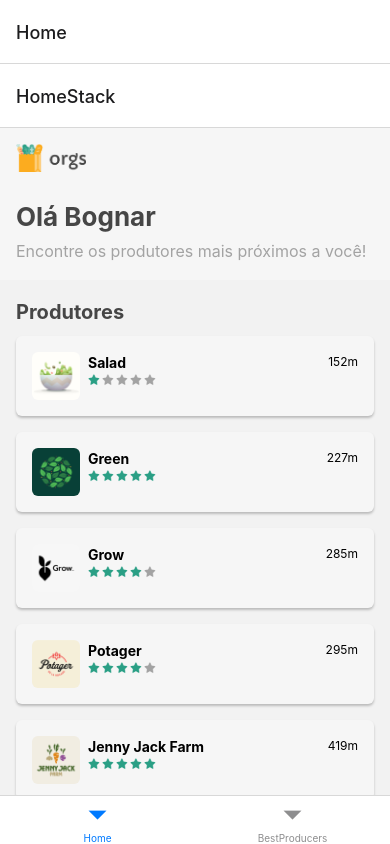
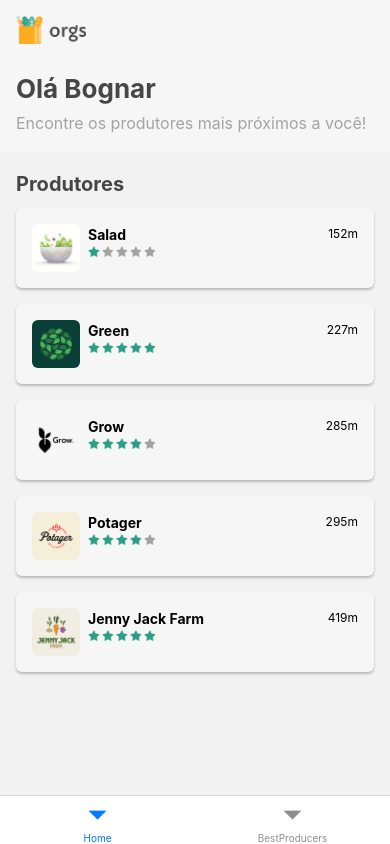
Before and after one commit to bognarjunior/Alura-React-Native, a React Native app in the folder orgsHooks/: screen / in a window 390 px wide. Built offline with nearby package versions, Linux system fonts and the light colour scheme.

Commit message:
Update navigation
Update navigation, remove header default and create back button

```diff
--- a/orgsHooks/src/components/Top.js
+++ b/orgsHooks/src/components/Top.js
@@ -1,5 +1,6 @@
 import React from 'react';
 import {Image, StyleSheet, Dimensions, TouchableOpacity} from 'react-native';
+import {useNavigation} from '@react-navigation/native';
 
 import Text from './Text';
 
@@ -12,6 +13,7 @@ const HEIGHT_DEFAULT = 270;
 
 export default function Top({title, image = top, height = HEIGHT_DEFAULT}) {
   const styles = funcStyles(height);
+  const navigation = useNavigation();
   return (
     <>
       <Image source={image} style={styles.top} />
@@ -21,7 +23,9 @@ export default function Top({title, image = top, height = HEIGHT_DEFAULT}) {
         style={styles.gradient}
       />
       <Text style={styles.title}>{title}</Text>
-      <TouchableOpacity onPress={() => {}} style={styles.backButton}>
+      <TouchableOpacity
+        onPress={() => navigation.goBack()}
+        style={styles.backButton}>
         <Back color="white" style={styles.backSVG} />
       </TouchableOpacity>
     </>
--- a/orgsHooks/src/routes/ProducersRoutes.js
+++ b/orgsHooks/src/routes/ProducersRoutes.js
@@ -6,7 +6,10 @@ import Home from '../screens/Home';
 const Stack = createNativeStackNavigator();
 const ProducersRoutes = ({Component = Home}) => {
   return (
-    <Stack.Navigator>
+    <Stack.Navigator
+      screenOptions={{
+        headerShown: false,
+      }}>
       <Stack.Screen name="HomeStack" component={Component} />
       <Stack.Screen name="Producer" component={Producer} />
     </Stack.Navigator>
--- a/orgsHooks/src/routes/index.js
+++ b/orgsHooks/src/routes/index.js
@@ -8,7 +8,10 @@ const Tab = createBottomTabNavigator();
 const Routes = () => {
   return (
     <NavigationContainer>
-      <Tab.Navigator>
+      <Tab.Navigator
+        screenOptions={{
+          headerShown: false,
+        }}>
         <Tab.Screen name="Home" component={ProducersRoutes} />
         <Tab.Screen name="BestProducers" component={BestProducersRoutes} />
       </Tab.Navigator>
```
